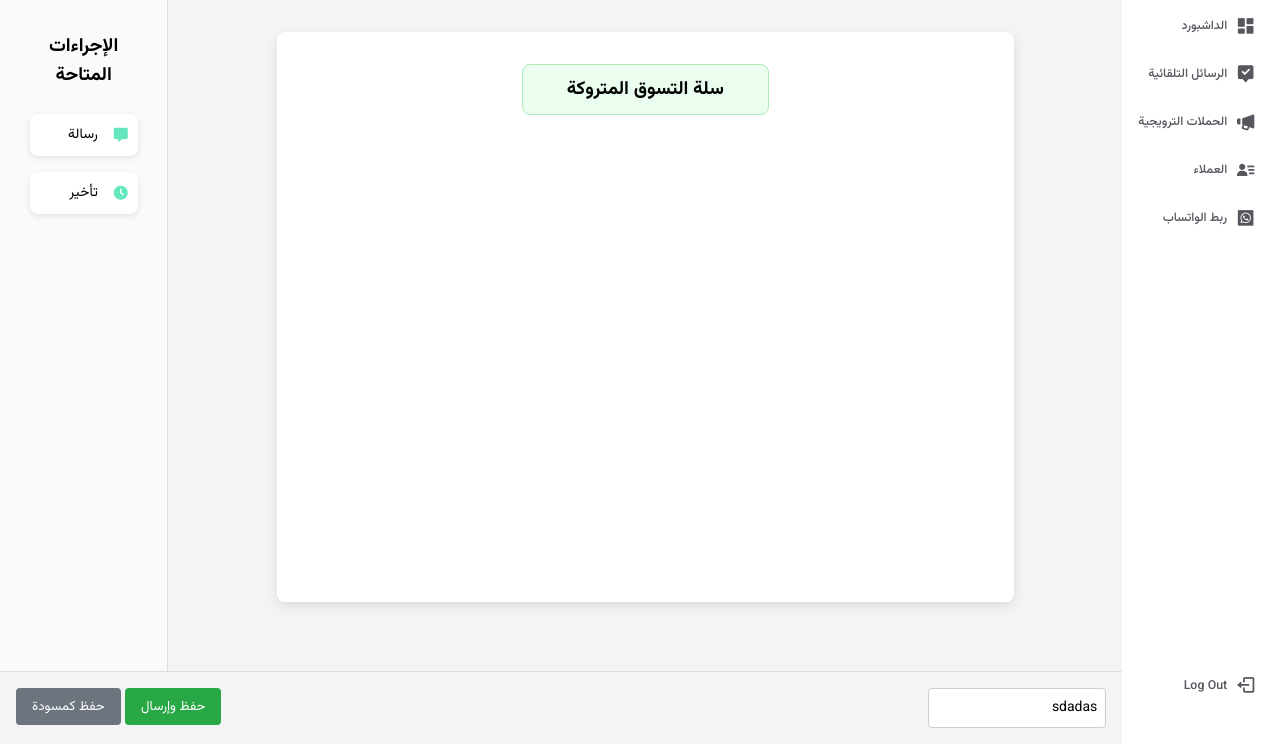
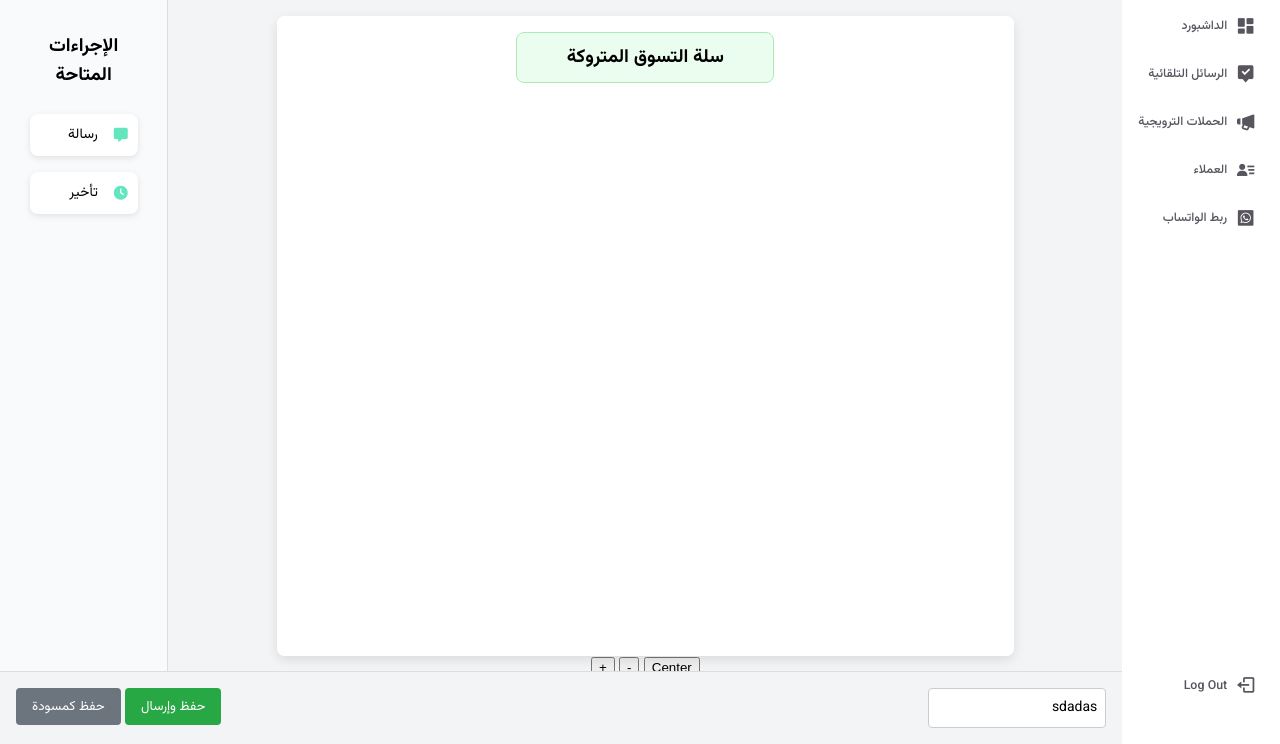
Before and after one commit to YuJuGuy/Risalabot, a Django app: page /flow/54691148-9f64-4722-a558-316877cb24a4/ in a window 1280 px wide. Shown: the part 56-800 px from the top of the page. Run offline with Django 5.2, Linux system fonts and the light colour scheme; a user stored in the database is signed in; data comes from the database, SQL or seed files in the repository; parts of the project's set-up code (start-up, migrations or seed data) failed here and were passed over; some libraries are stand-ins or nearby versions.

Commit message:
panzoom init

```diff
--- a/base/templates/base/flow_builder.html
+++ b/base/templates/base/flow_builder.html
@@ -22,10 +22,12 @@
     <!-- Flow Canvas where steps are added -->
     <div class="canvas">
 
+        <div class="panzoom-container" id="panzoom-container">
                 <div class="canvas-drag-drop" id="flow-canvas">
                     <div class="trigger" id="trigger">
                         <h3 id="trigger-name">{{ flow.trigger.name }}</h3>
                     </div>
+
                     <div class="canvas-steps" id="canvas-steps">
                     {% for step in flow_steps %}
                         <div class="step" data-id="{{ step.id }}" data-action-type="{{ step.action_type.name }}">
@@ -34,6 +36,7 @@
                                 <div class="step-action" style="display:none">
                                     <textarea class="sms-message">{{ step.text_config.message }}</textarea>
                                 </div>
+
                             {% elif step.action_type.name == 'delay' %}
                                 <div class="step-action" style="display:none">
                                     <input type="number" class="delay-time" value="{{ step.time_delay_config.delay_time }}">
@@ -42,12 +45,24 @@
                                         <option value="days" {% if step.time_delay_config.delay_type == "days" %}selected{% endif %}>Days</option>
                                     </select>
                                 </div>
+
                             {% endif %}
+
                         </div>
                     {% endfor %}
                     </div>
+
                 </div>
         </div>
+
+        <div class="canvas-controls">
+            <button id="zoom-in">+</button>
+            <button id="zoom-out">-</button>
+            <button id="center-canvas">Center</button>
+        </div>
+    </div>
+
+
 </div>
 
 <!-- Save Button -->
@@ -117,10 +132,29 @@
 
 
 
-
+<script src='https://unpkg.com/panzoom@9.4.0/dist/panzoom.min.js'></script>
 <script src="https://cdnjs.cloudflare.com/ajax/libs/Sortable/1.14.0/Sortable.min.js"></script>
 
 <script>
+var flowCanvas = document.getElementById('flow-canvas');
+var panzoomContainer = document.getElementById('panzoom-container');
+var panzoomInstance = panzoom(flowCanvas, {
+    maxScale: 3,   // Max zoom level
+    minScale: 0.1, // Min zoom level
+    smoothScroll: false,
+    contain: 'outside', // Allow dragging beyond bounds
+    cursor: 'grab', // Use grab cursor
+    startScale: .5,
+    transformOrigin: {x: 0.5, y: 0.5}
+
+});
+
+
+// Allow zoom with the mouse wheel
+flowCanvas.addEventListener('wheel', panzoomInstance.zoomWithWheel);
+
+
+
 // Initialize Sortable.js for the available steps (left list)
 new Sortable(document.getElementById('steps-list'), {
     group: { name: 'shared', pull: 'clone', put: false },
--- a/static/styles/main.css
+++ b/static/styles/main.css
@@ -878,6 +878,8 @@ td i {
   direction: ltr;
   height: 100%;
   background-color: #f3f4f6;
+  overflow: hidden; /* Avoid browser scrollbar */
+
 }
 
 
@@ -909,30 +911,38 @@ td i {
   flex-direction: column;
   padding: 1rem;
   align-items: center;
+  height: 100vh; /* Fill available height */
 }
 
-.canvas-drag-drop{
-  margin-top: 1rem;
-  width: 80%;
-  height: 80%;
-  padding: 1rem;
+.panzoom-container {
+
+  width: 80%; /* Set this as the visible area */
+  height: 80vh; /* A smaller visible height */
+  background-color: #fff;
+  border-radius: 8px;
+  box-shadow: rgba(0, 0, 0, 0.1) 0px 4px 12px;
+  overflow: hidden; /* Hide overflow to simulate a "window" for panning */
+  position: relative;
+}
+
+.canvas-drag-drop {
   display: flex;
   flex-direction: column;
   align-items: center;
+  width: 100%;  /* Ensure the inner canvas is larger for free movement */
+  height: 100%; /* Both width and height are larger for more panning space */
+  position: absolute;
   background-color: #fff;
-  border-radius: 8px;
-  box-shadow: rgba(0, 0, 0, 0.1) 0px 4px 12px;
 }
 
-.canvas-steps{
+.canvas-steps {
   display: flex;
   flex-direction: column;
   align-items: center;
   gap: 1rem;
   padding: 1rem;
-  flex-wrap: wrap;
-  justify-content: center;
   width: 100%;
+  height: 100%;
 }
 
 
```
Lines whose indentation alone changed are shown as unchanged.
